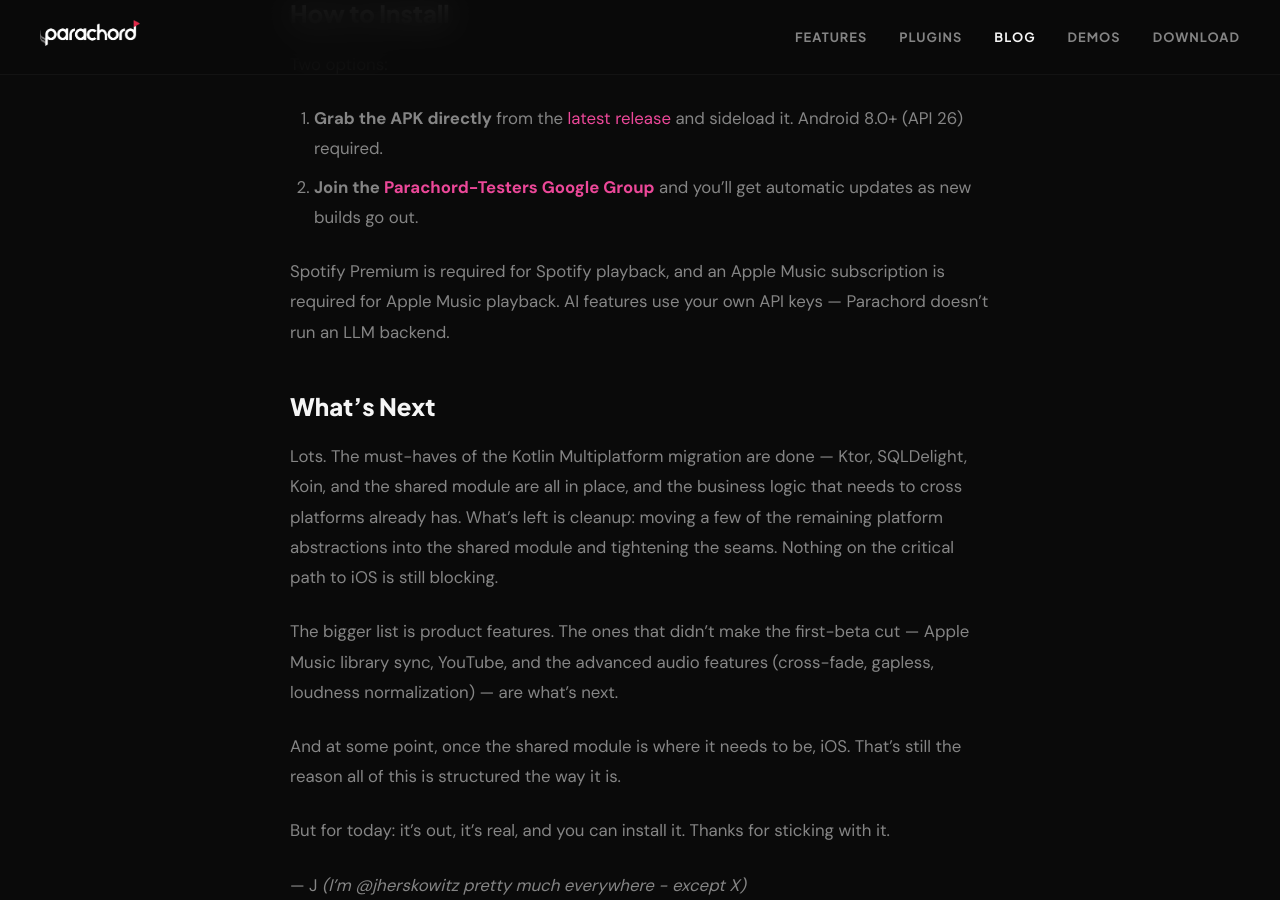
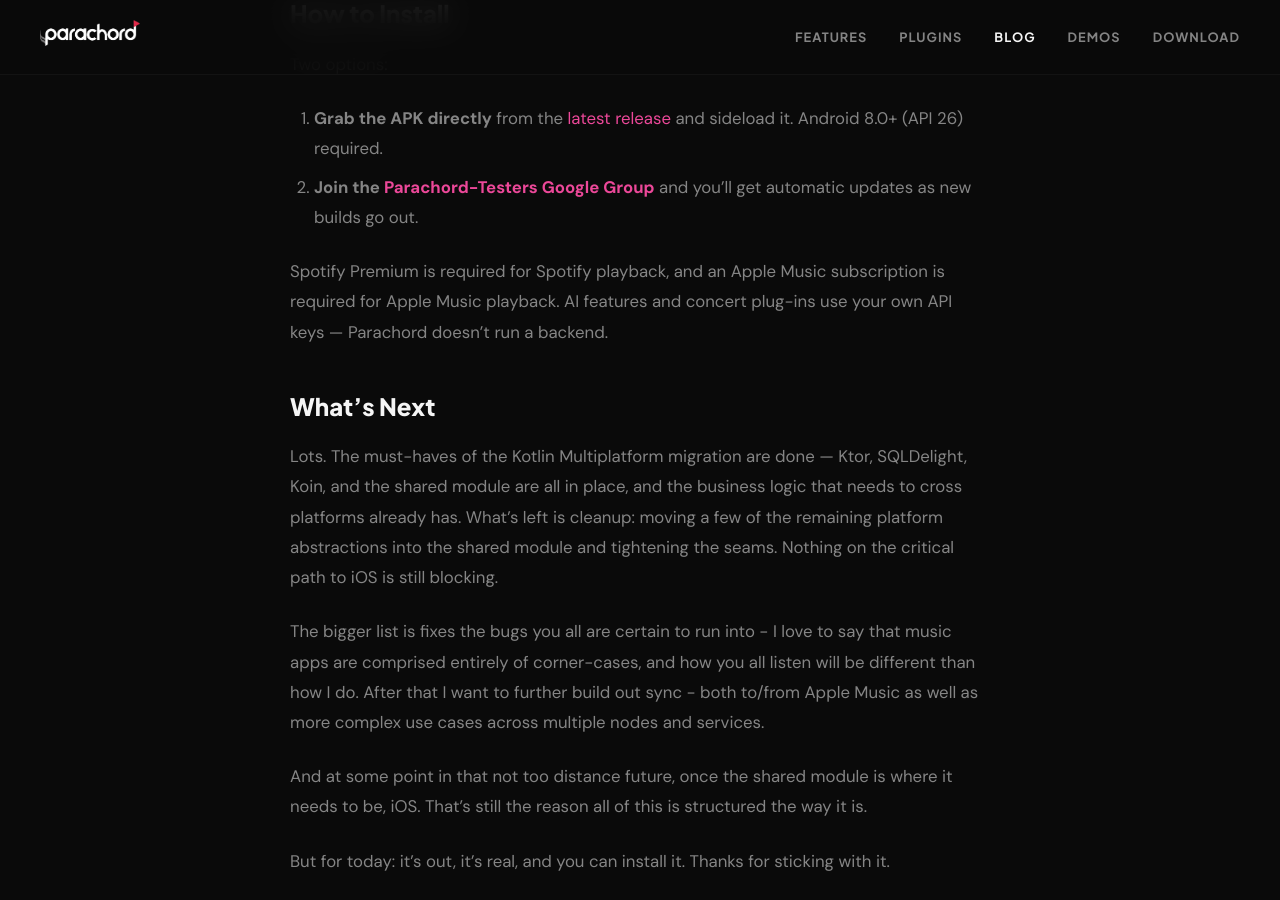
Before and after one commit to Parachord/parachord-website, a Jekyll site: the page built from _posts/2026-04-20-parachord-android-first-public-beta.md, in a window 1280 px wide and 900 px high, scrolled down 4867 px. Built offline with Jekyll 4.4.1, drawn with Linux system fonts in a browser that asks for light colours.

Commit message:
Clarify requirements and update future feature plans
Updated the requirements for AI features and concert plug-ins to clarify that users need to provide their own API keys. Revised the section on future features to emphasize bug fixes and sync improvements.

```diff
--- a/_posts/2026-04-20-parachord-android-first-public-beta.md
+++ b/_posts/2026-04-20-parachord-android-first-public-beta.md
@@ -63,15 +63,15 @@
 1. **Grab the APK directly** from the [latest release](https://github.com/Parachord/parachord-android/releases/latest) and sideload it. Android 8.0+ (API 26) required.
 2. **Join the [Parachord-Testers Google Group](https://groups.google.com/g/parachord-testers)** and you'll get automatic updates as new builds go out.
 
-Spotify Premium is required for Spotify playback, and an Apple Music subscription is required for Apple Music playback. AI features use your own API keys — Parachord doesn't run an LLM backend.
+Spotify Premium is required for Spotify playback, and an Apple Music subscription is required for Apple Music playback. AI features and concert plug-ins use your own API keys — Parachord doesn't run a backend.
 
 ## What's Next
 
 Lots. The must-haves of the Kotlin Multiplatform migration are done — Ktor, SQLDelight, Koin, and the shared module are all in place, and the business logic that needs to cross platforms already has. What's left is cleanup: moving a few of the remaining platform abstractions into the shared module and tightening the seams. Nothing on the critical path to iOS is still blocking.
 
-The bigger list is product features. The ones that didn't make the first-beta cut — Apple Music library sync, YouTube, and the advanced audio features (cross-fade, gapless, loudness normalization) — are what's next.
+The bigger list is fixes the bugs you all are certain to run into - I love to say that music apps are comprised entirely of corner-cases, and how you all listen will be different than how I do. After that I want to further build out sync - both to/from Apple Music as well as more complex use cases across multiple nodes and services.
 
-And at some point, once the shared module is where it needs to be, iOS. That's still the reason all of this is structured the way it is.
+And at some point in that not too distance future, once the shared module is where it needs to be, iOS. That's still the reason all of this is structured the way it is.
 
 But for today: it's out, it's real, and you can install it. Thanks for sticking with it.
 
```
